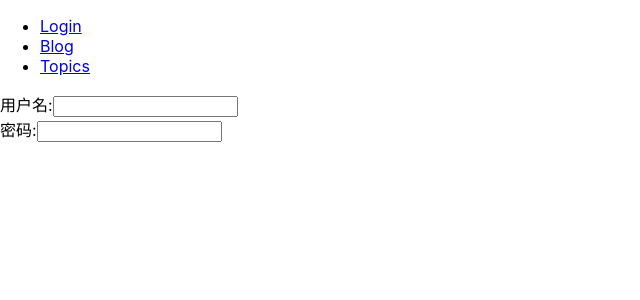
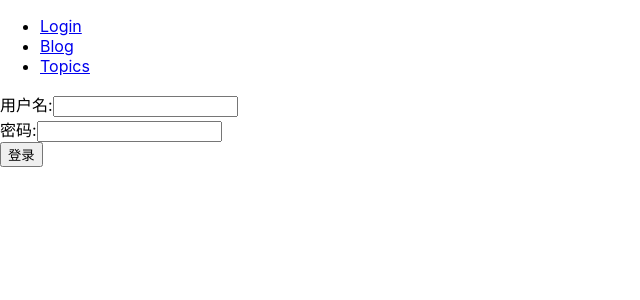
Before and after one commit to haohao809/blog-react, a React (Create React App) app: page / in a window 1280 px wide. Shown: the top 300 px of the page, without its empty margins (0-640 px from the left). Built offline with nearby package versions, Linux system fonts and the light colour scheme.

Commit message:
登录样式

```diff
--- a/src/views/Login.js
+++ b/src/views/Login.js
@@ -4,6 +4,7 @@ class Login extends React.Component {
       return <div>
       <div>用户名:<input /></div>
       <div>密码:<input /></div>
+      <button style={{width:"100",height:"100"}}>登录</button>
   </div>
     }
 }
```
